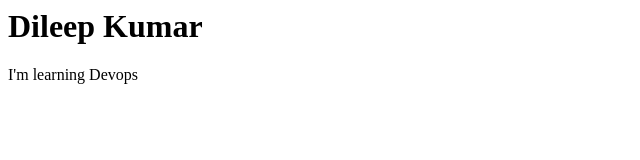
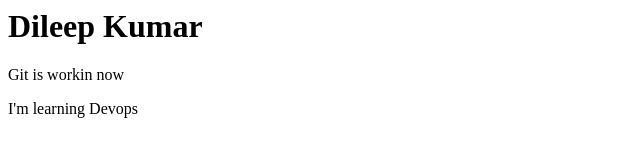
Before and after one commit to dileep-malhi/devops, a plain HTML site: page index.html in a window 1280 px wide. Shown: the whole page, without its empty margins (0-640 px from the left). Drawn offline with Linux system fonts and the light colour scheme.

Commit message:
1 more paragraph added

```diff
--- a/index.html
+++ b/index.html
@@ -1,5 +1,6 @@
 <html>
 <title>My Gt Project</title>
 <h1>Dileep Kumar</h1>
+<p>Git is workin now</p>
 <p>I'm learning Devops</p>
 </html>
```
